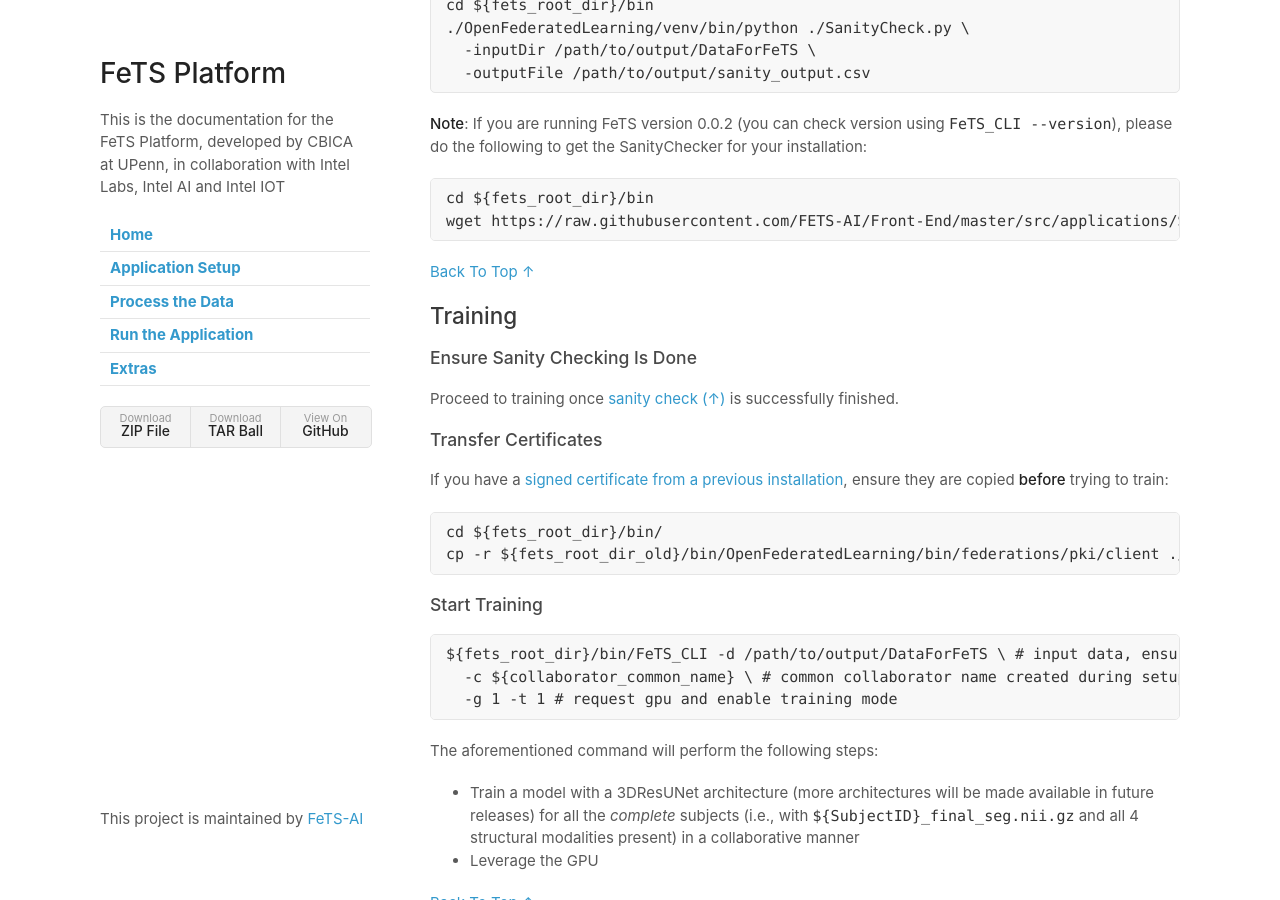
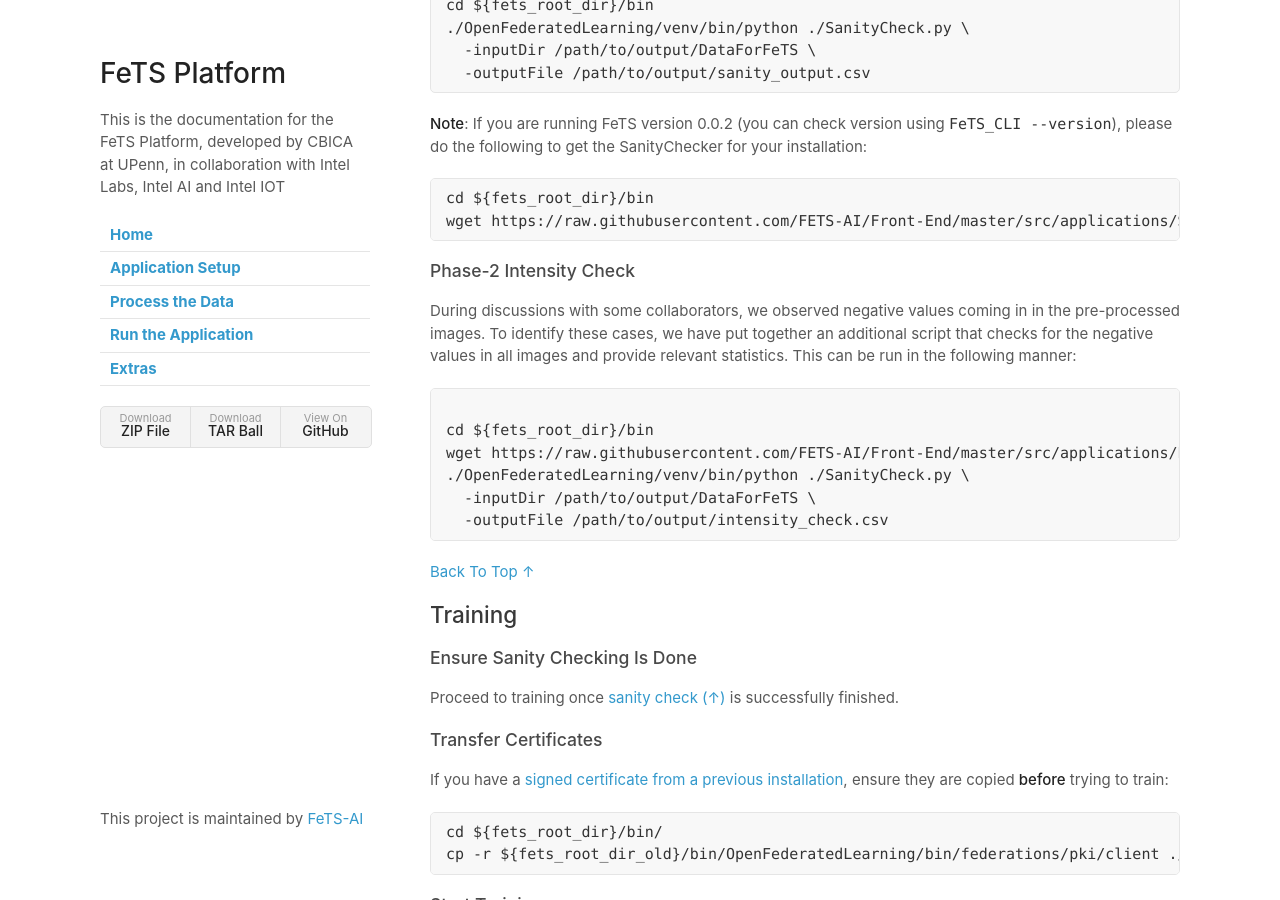
Before and after one commit to FeTS-AI/Front-End, a Jekyll site: the page built from docs/runningApplication.md, in a window 1280 px wide and 900 px high, scrolled down 4080 px. Built offline with Jekyll 4.4.1, drawn with Linux system fonts in a browser that asks for light colours; our own code applies the rules of GitHub Pages for plain Markdown files.

Commit message:
Update runningApplication.md

````diff
--- a/docs/runningApplication.md
+++ b/docs/runningApplication.md
@@ -141,6 +141,20 @@
 cd ${fets_root_dir}/bin
 wget https://raw.githubusercontent.com/FETS-AI/Front-End/master/src/applications/SanityCheck.py
 ```
+
+### Phase-2 Intensity Check
+
+During discussions with some collaborators, we observed negative values coming in in the pre-processed images. To identify these cases, we have put together an additional script that checks for the negative values in all images and provide relevant statistics. This can be run in the following manner:
+
+```bash
+
+cd ${fets_root_dir}/bin
+wget https://raw.githubusercontent.com/FETS-AI/Front-End/master/src/applications/Phase2_IntensityCheck.py
+./OpenFederatedLearning/venv/bin/python ./SanityCheck.py \
+  -inputDir /path/to/output/DataForFeTS \
+  -outputFile /path/to/output/intensity_check.csv
+```
+
 [Back To Top &uarr;](#table-of-contents)
 
 ## Training
````
